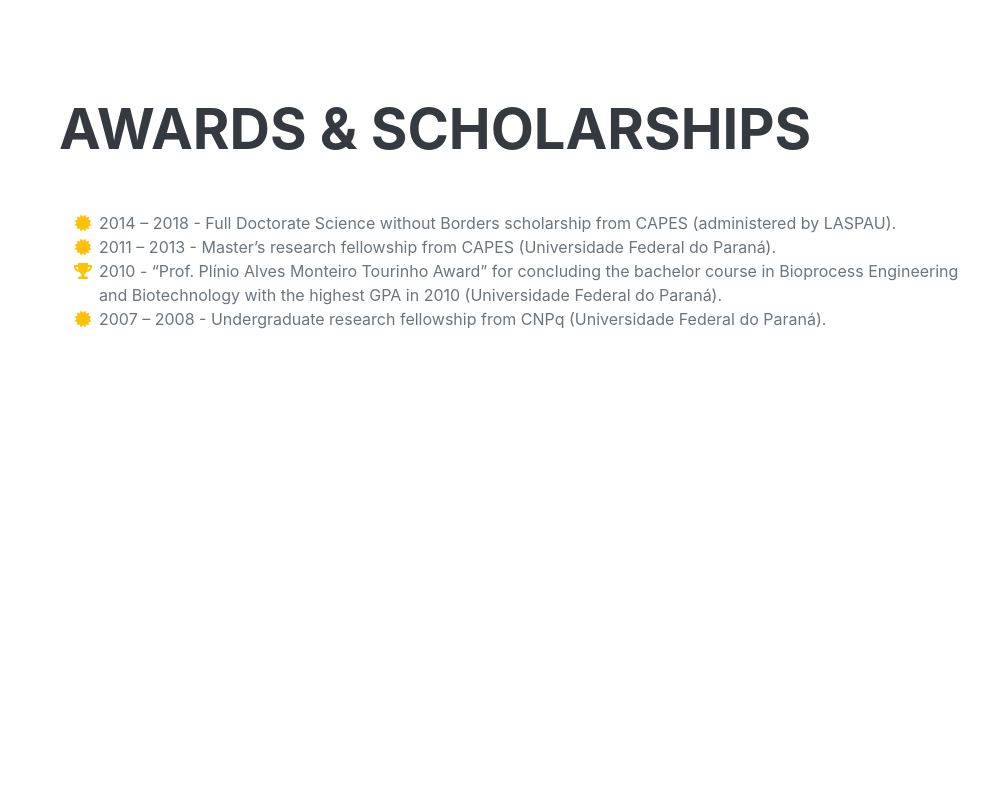
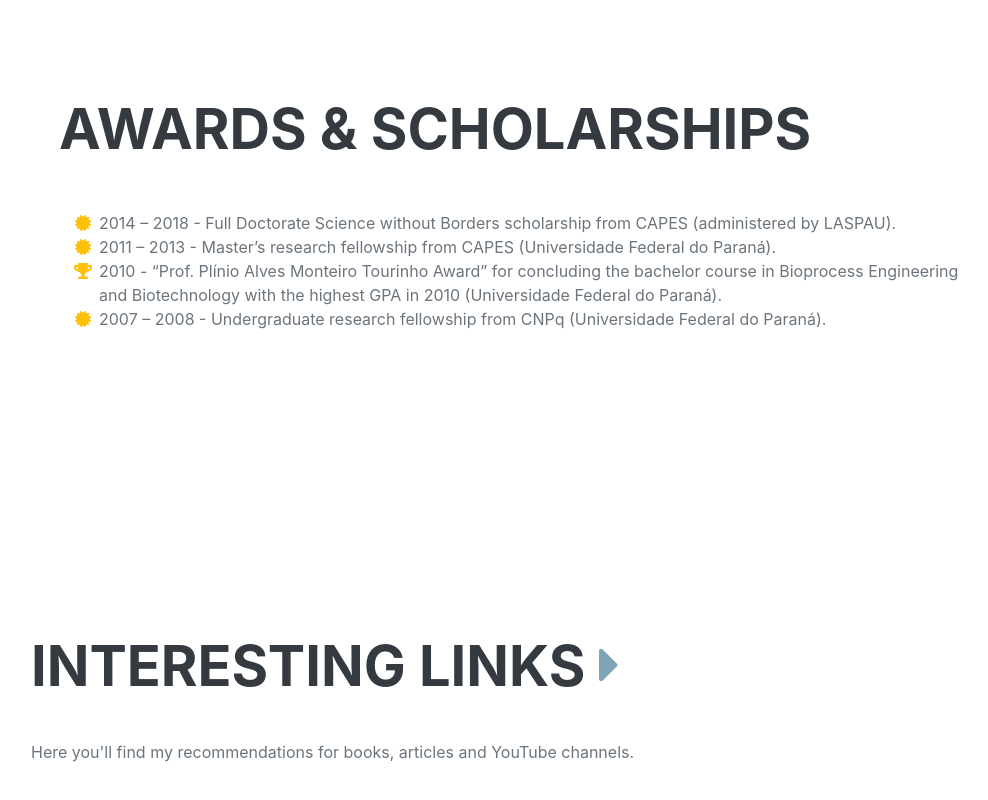
Before and after one commit to Bmottan/Bmottan.github.io, a plain HTML site: page index.html in a window 1280 px wide. Shown: the part 4550-5350 px from the top of the page, without its empty margins (261-1249 px from the left). Before the commit the page ends 5163 px from the top, so only its background shows below. Drawn offline with nearby package versions, Linux system fonts and the light colour scheme; a web font is replaced by a local one.

Commit message:
Add files via upload

```diff
--- a/index.html
+++ b/index.html
@@ -5,7 +5,7 @@
         <meta name="viewport" content="width=device-width, initial-scale=1, shrink-to-fit=no" />
         <meta name="description" content="" />
         <meta name="author" content="" />
-        <title>Resume - Start Bootstrap Theme</title>
+        <title>BMN - Home</title>
         <link rel="icon" type="image/x-icon" href="assets/img/favicon.ico" />
         <!-- Font Awesome icons (free version)-->
         <script src="https://use.fontawesome.com/releases/v5.15.4/js/all.js" crossorigin="anonymous"></script>
@@ -221,7 +221,7 @@
             <section class="resume-section" id="interests">
                 <div class="resume-section-content">
                     <h2 class="mb-5">Areas of Interest</h2>
-                    <img src="assets/img/Interest_pie.svg" alt="interests" />
+                    <img style='height: 80%; width: 80%' src="assets/img/Interest_pie.svg" alt="interests" />
                 </div>
             </section>
             <hr class="m-0" />
@@ -248,7 +248,17 @@
                         </li>
                     </ul>
                 </div>
+
             </section>
+
+            <div class="container-fluid p-0">
+            <div class="resume-section-content">
+                <h2 style="padding: 20px" class="mb-0"> Interesting Links <a href="http://bmottan.github.io/links"><i class="fas fa-caret-right"></i></a></h2>
+                <p style="padding: 20px"> Here you'll find my recommendations for books, articles and YouTube channels.</p>
+
+
+                    </div>
+                </div>
         </div>
         <!-- Bootstrap core JS-->
         <script src="https://cdn.jsdelivr.net/npm/bootstrap@5.1.3/dist/js/bootstrap.bundle.min.js"></script>
```
